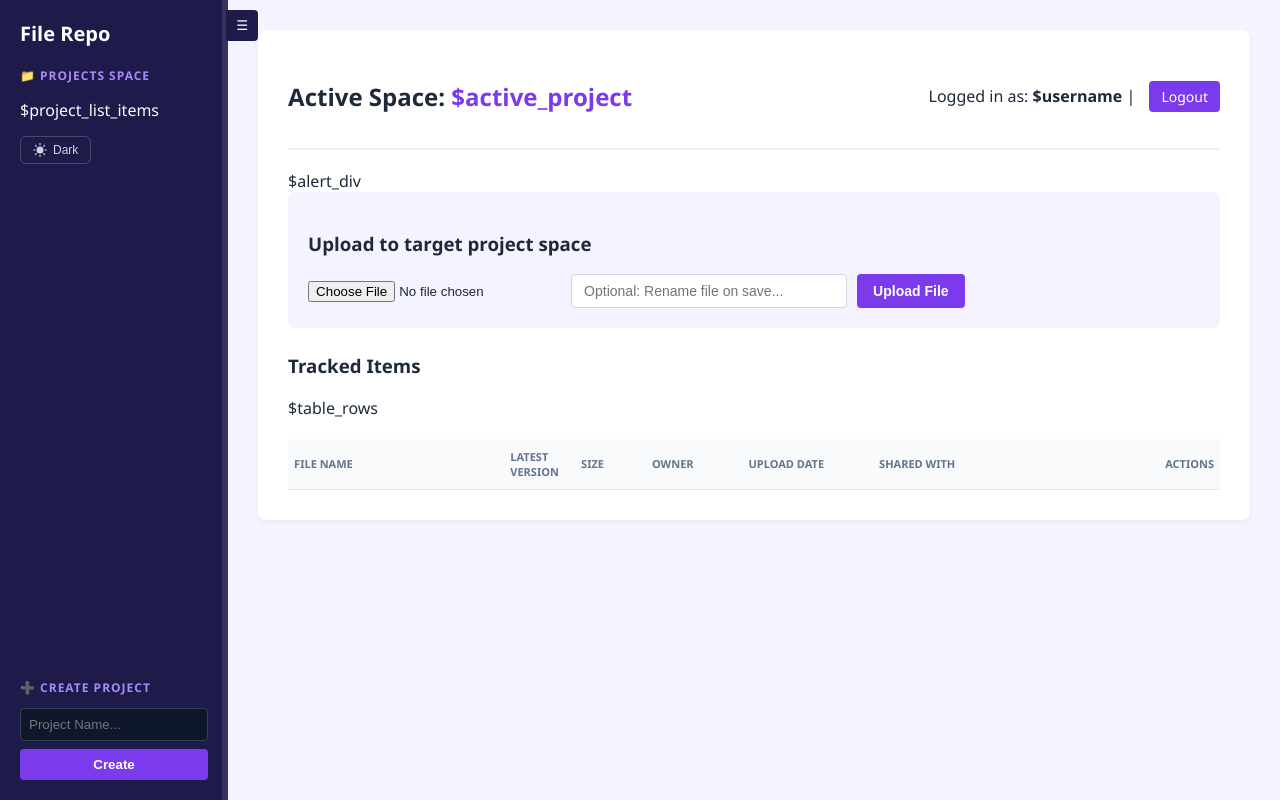
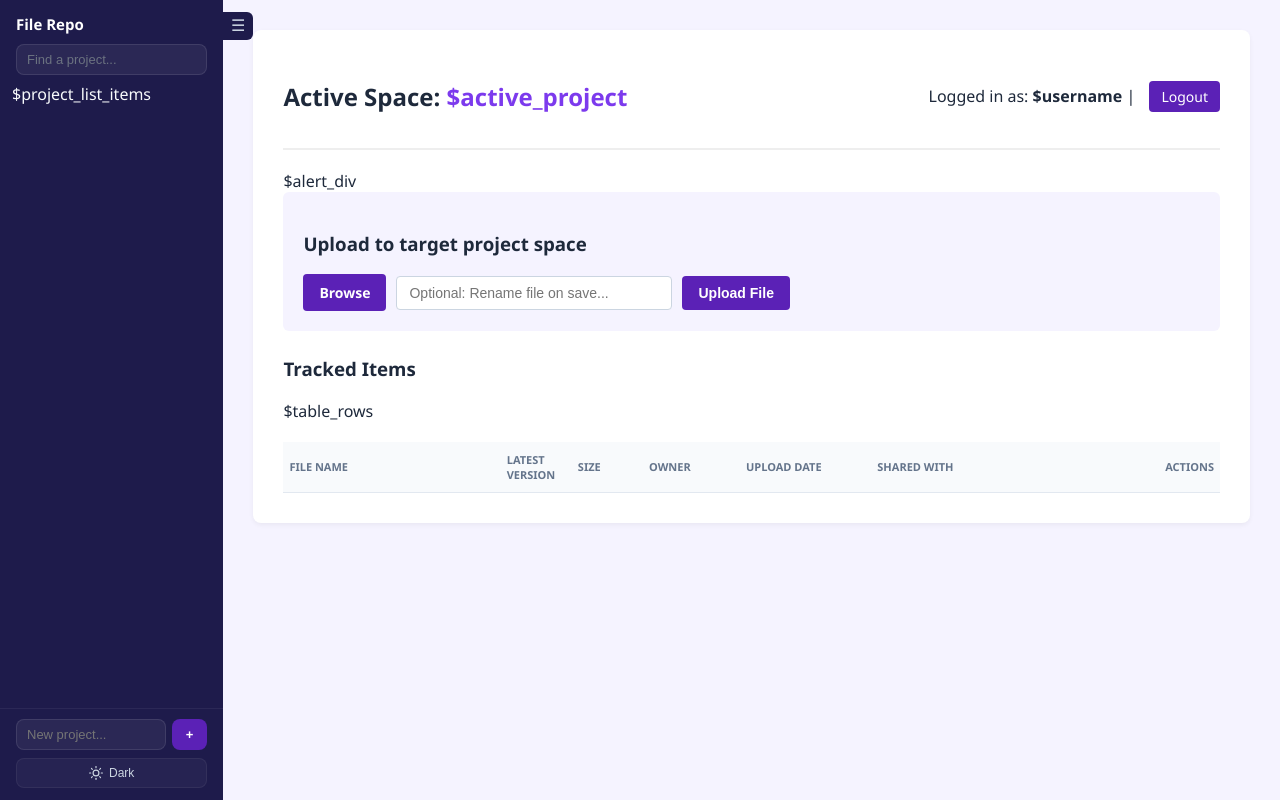
Before and after one commit to Thapisnu-BIT/Centralized-Team-Repository, a Python web app: template templates/dashboard.html in a window 1280 px wide. Run offline with Jinja, Linux system fonts and the light colour scheme; the template is opened without the code that fills it, so the values that code supplies are empty.

Commit message:
Fixed Frontend bugs like collapsing of sidebar,added Day Light mode

```diff
--- a/app.py
+++ b/app.py
@@ -62,6 +62,9 @@
             # Added target route mapping for multi-user resource assignment
             active_project = query.get('project', ['Default'])[0]
             routes.handle_share_route(self, query, username, active_project)
+        elif path == '/revoke':
+            active_project = query.get('project', ['Default'])[0]
+            routes.handle_revoke_route(self, query, username, active_project)
         elif path == '/logout':
             routes.handle_logout_route(self)
         else:
@@ -107,7 +110,7 @@
             self.send_error(404, "Endpoint Not Found")
 
 if __name__ == '__main__':
-    server_address = ('10.150.252.15', 8000)
+    server_address = ('', 8000)
     httpd = HTTPServer(server_address, RepositoryRequestHandler)
     print("Serving secure distributed workspace on http://127.0.0.1:8000 ...")
     try:
--- a/helpers.py
+++ b/helpers.py
@@ -14,6 +14,10 @@
     """Removes path traversal strings and formatting issues from client file inputs."""
     return os.path.basename(filename).replace("/", "").replace("\\", "").replace('"', '')
 
+def js_escape(s):
+    """Escapes a string for safe embedding in single-quoted JavaScript strings."""
+    return s.replace('\\', '\\\\').replace("'", "\\'").replace('\n', '\\n').replace('\r', '\\r')
+
 def render_template(template_name, context):
     """Reads an HTML template and cleanly injects Python dictionary objects using $ placeholders."""
     template_path = os.path.join(TEMPLATE_DIR, template_name)
--- a/templates/dashboard.html
+++ b/templates/dashboard.html
@@ -28,57 +28,83 @@
             --accent: #7c3aed;
             --accent-hover: #6d28d9;
             --accent-light: #a78bfa;
+            --btn-primary: #5b21b6;
+            --btn-primary-hover: #4c1d95;
+            --error: #dc3545;
+            --success: #155724;
             --version-bg: #e2e8f0;
             --row-hover: #fafaff;
         }
         [data-theme="dark"] {
-            --bg-body: #0c0820;
-            --bg-sidebar: #0a0718;
-            --bg-sidebar-hover: #1a1040;
-            --bg-card: #130c2e;
-            --bg-upload: #1a1040;
-            --bg-input: #1a1035;
-            --bg-table-header: #1a1040;
-            --bg-dialog: #1a1040;
-            --text-primary: #e8e0f0;
-            --text-secondary: #a78bfa;
-            --text-muted: #7c6a9a;
-            --text-sidebar: #f0e8ff;
-            --text-sidebar-item: #b8a8d8;
-            --text-sidebar-muted: #6b5a8a;
-            --border: #2d1b69;
-            --border-light: #2d1b69;
-            --border-input: #3d2b79;
-            --shadow: 0 2px 5px rgba(0,0,0,0.4);
-            --shadow-dialog: 0 4px 15px rgba(0,0,0,0.6);
-            --overlay: rgba(0,0,0,0.7);
+            --bg-body: #06030f;
+            --bg-sidebar: #05030d;
+            --bg-sidebar-hover: #100a22;
+            --bg-card: #0a0718;
+            --bg-upload: #0a0718;
+            --bg-input: #0a0718;
+            --bg-table-header: #0a0718;
+            --bg-dialog: #0a0718;
+            --text-primary: #d0c8e0;
+            --text-secondary: #9080b0;
+            --text-muted: #5c4e78;
+            --text-sidebar: #e0d8f0;
+            --text-sidebar-item: #9988b8;
+            --text-sidebar-muted: #5a4a78;
+            --border: #1a0e40;
+            --border-light: #1a0e40;
+            --border-input: #251555;
+            --shadow: 0 2px 5px rgba(0,0,0,0.5);
+            --shadow-dialog: 0 4px 15px rgba(0,0,0,0.7);
+            --overlay: rgba(0,0,0,0.8);
             --accent: #a78bfa;
             --accent-hover: #8b70e0;
             --accent-light: #7c3aed;
-            --version-bg: #2d1b69;
-            --row-hover: #1a1040;
+            --btn-primary: #5b21b6;
+            --btn-primary-hover: #4c1d95;
+            --error: #ef4444;
+            --success: #10b981;
+            --version-bg: #1a0e40;
+            --row-hover: #0f0a22;
         }
         * { transition: background-color 0.25s, color 0.25s, border-color 0.25s, box-shadow 0.25s; }
         body { font-family: 'Segoe UI', Arial, sans-serif; margin: 0; padding: 0; background: var(--bg-body); color: var(--text-primary); display: flex; height: 100vh; overflow: hidden; }
         #wrapper { display: flex; width: 100%; height: 100%; }
-        .sidebar { width: 260px; min-width: 0; background: var(--bg-sidebar); color: var(--text-sidebar); padding: 20px; display: flex; flex-direction: column; justify-content: space-between; box-sizing: border-box; position: relative; }
+        .sidebar { width: 260px; min-width: 0; background: var(--bg-sidebar); color: var(--text-sidebar); display: flex; flex-direction: column; box-sizing: border-box; position: relative; }
         .sidebar.transition { transition: width 0.25s ease; }
-        .sidebar.collapsed { width: 0 !important; padding: 0; }
-        .sidebar-resizer { width: 6px; cursor: ew-resize; position: absolute; right: 0; top: 0; bottom: 0; background: rgba(255, 255, 255, 0.1); }
-        .sidebar-toggle { position: absolute; top: 10px; right: -30px; background: var(--bg-sidebar); color: white; border: none; padding: 8px 10px; cursor: pointer; border-radius: 0 4px 4px 0; z-index: 100; }
-        .sidebar.collapsed .sidebar-toggle { right: -30px; border-radius: 0 4px 4px 0; }
-        .sidebar > *:not(.sidebar-toggle):not(.sidebar-resizer) { opacity: 1; transition: opacity 0.3s ease-in-out; }
+        .sidebar.collapsed { width: 0 !important; padding: 0 !important; }
+        .sidebar-resizer { width: 5px; cursor: ew-resize; position: absolute; right: 0; top: 0; bottom: 0; z-index: 10; }
+        .sidebar-resizer:hover { background: var(--accent); opacity: 0.3; }
+        .sidebar-toggle { position: absolute; top: 12px; right: -30px; background: var(--bg-sidebar); color: var(--text-sidebar-item); border: none; padding: 6px 8px; cursor: pointer; border-radius: 0 6px 6px 0; font-size: 16px; line-height: 1; z-index: 100; }
+        .sidebar-toggle:hover { background: var(--bg-sidebar-hover); color: #fff; }
+        .sidebar.collapsed .sidebar-toggle { right: -30px; }
+        .sidebar > *:not(.sidebar-toggle):not(.sidebar-resizer) { opacity: 1; transition: opacity 0.3s ease; min-width: 0; }
         .sidebar.collapsed > *:not(.sidebar-toggle):not(.sidebar-resizer) { opacity: 0; pointer-events: none; }
 
-        .sidebar h2 { margin: 0 0 10px 0; color: #fff; font-size: 20px; }
-        .sidebar h3 { margin-top: 20px; color: var(--accent-light); font-size: 12px; text-transform: uppercase; letter-spacing: 1px; }
-        .project-list { list-style: none; padding: 0; margin: 15px 0; flex-grow: 1; overflow-y: auto; }
-        .project-item a { display: block; padding: 10px; color: var(--text-sidebar-item); text-decoration: none; border-radius: 6px; margin-bottom: 5px; font-weight: 500; }
-        .project-item.active a { background: var(--accent); color: white; }
-        .project-item a:hover:not(.active a) { background: var(--bg-sidebar-hover); color: white; }
-        .new-project-form input { width: 100%; padding: 8px; border: 1px solid #334155; background: #0f172a; color: white; border-radius: 4px; box-sizing: border-box; margin-bottom: 8px; }
-        .new-project-form button { width: 100%; padding: 8px; background: var(--accent); border: none; color: white; border-radius: 4px; cursor: pointer; font-weight: bold; }
-        .new-project-form button:hover { background: var(--accent-hover); }
+        .sidebar-header { display: flex; align-items: center; padding: 14px 16px 0; }
+        .sidebar-logo { font-size: 15px; font-weight: 700; color: #fff; }
+
+        .sidebar-search { padding: 10px 16px 0; }
+        .sidebar-search input { width: 100%; padding: 7px 10px; border: 1px solid rgba(255,255,255,0.1); background: rgba(255,255,255,0.06); color: var(--text-sidebar); border-radius: 8px; outline: none; font-size: 13px; box-sizing: border-box; }
+        .sidebar-search input:focus { border-color: var(--accent); background: rgba(255,255,255,0.1); }
+        .sidebar-search input::placeholder { color: var(--text-sidebar-muted); }
+
+        .sidebar-projects { flex: 1; overflow-y: auto; padding: 6px 12px 0; margin-top: 2px; }
+        .project-list { list-style: none; padding: 0; margin: 0; }
+        .project-item { margin-bottom: 1px; }
+        .project-item a { display: block; padding: 8px 12px; color: var(--text-sidebar-item); text-decoration: none; border-radius: 6px; font-size: 13px; font-weight: 500; transition: all 0.15s; white-space: nowrap; overflow: hidden; text-overflow: ellipsis; }
+        .project-item.active a { background: var(--btn-primary); color: #fff; }
+        .project-item a:not(.project-item.active a):hover { background: var(--bg-sidebar-hover); color: #fff; }
+
+        .sidebar-footer { border-top: 1px solid rgba(255,255,255,0.06); padding: 10px 16px 12px; display: flex; flex-direction: column; gap: 8px; }
+        .create-form { display: flex; gap: 6px; }
+        .create-form input { flex: 1; min-width: 0; padding: 7px 10px; border: 1px solid rgba(255,255,255,0.1); background: rgba(255,255,255,0.06); color: var(--text-sidebar); border-radius: 8px; outline: none; font-size: 13px; }
+        .create-form input:focus { border-color: var(--accent); background: rgba(255,255,255,0.1); }
+        .create-form button { padding: 7px 14px; background: var(--btn-primary); border: none; color: #fff; border-radius: 8px; cursor: pointer; font-weight: 600; font-size: 13px; white-space: nowrap; }
+        .create-form button:hover { background: var(--btn-primary-hover); }
+
+        .theme-btn { background: rgba(255,255,255,0.04); border: 1px solid rgba(255,255,255,0.06); color: var(--text-sidebar-item); padding: 7px; border-radius: 8px; cursor: pointer; font-size: 12px; display: flex; align-items: center; justify-content: center; gap: 6px; }
+        .theme-btn:hover { background: rgba(255,255,255,0.1); border-color: rgba(255,255,255,0.15); }
+        .theme-btn svg { width: 14px; height: 14px; }
 
         .main-content { flex-grow: 1; padding: 30px; overflow-y: auto; box-sizing: border-box; }
         .container { max-width: 1100px; margin: 0 auto; background: var(--bg-card); padding: 30px; border-radius: 8px; box-shadow: var(--shadow); }
@@ -96,14 +122,22 @@
         th:nth-child(6) { width: 14%; }
         th:nth-child(7) { width: 24%; }
         .actions-grid { display: flex; gap: 6px; justify-content: flex-end; align-items: center; }
+        .shared-grid { display: grid; grid-template-columns: 1fr 1fr; gap: 3px; font-size: 12px; }
+        .shared-grid span { display: flex; align-items: center; gap: 2px; background: var(--bg-upload); padding: 2px 4px; border-radius: 3px; }
+        .shared-grid em { font-style: normal; color: var(--text-muted); font-size: 11px; }
+        .text-muted { color: var(--text-muted); }
         .btn-action { display: inline-flex; align-items: center; justify-content: center; width: 32px; height: 32px; border-radius: 8px; text-decoration: none; cursor: pointer; border: none; transition: all 0.15s; }
         .btn-action:hover { filter: brightness(1.15); transform: scale(1.1); }
-        .btn-action svg { width: 16px; height: 16px; fill: currentColor; }
+        .btn-action svg { width: 16px; height: 16px; }
         .btn-share { background: #7c3aed; color: white; }
         .btn-rename { background: #f59e0b; color: white; }
         .btn-delete { background: #ef4444; color: white; }
         .btn-download { background: #10b981; color: white; }
         .btn-view { background: none; border: none; color: var(--accent); cursor: pointer; font-size: 12px; text-decoration: underline; padding: 0; white-space: nowrap; }
+        .btn-revoke { color: #ef4444; text-decoration: none; font-size: 12px; margin-left: 2px; font-weight: bold; }
+        .btn-revoke:hover { color: #dc2626; }
+        .alert-success { background: var(--bg-upload); color: var(--text-primary); padding: 10px; margin-bottom: 15px; border-radius: 4px; border-left: 4px solid #10b981; }
+        .alert-error { background: var(--bg-upload); color: var(--text-primary); padding: 10px; margin-bottom: 15px; border-radius: 4px; border-left: 4px solid #ef4444; }
         .version-badge { background: var(--version-bg); padding: 2px 6px; border-radius: 4px; font-size: 12px; color: var(--text-primary); }
         .badge-owner { color: var(--accent); font-size: 11px; }
         .badge-shared { color: var(--text-muted); font-size: 11px; }
@@ -115,6 +149,11 @@
 
         .upload-form-inline { display: flex; gap: 10px; align-items: center; flex-wrap: wrap; margin-top: 15px; }
         .upload-form-inline input[type="text"] { padding: 8px 12px; border: 1px solid var(--border-input); border-radius: 4px; min-width: 250px; font-size: 14px; background: var(--bg-input); color: var(--text-primary); }
+        .file-label { position: relative; display: inline-block; cursor: pointer; }
+        .file-label input { position: absolute; opacity: 0; width: 0; height: 0; }
+        .file-label span { display: inline-block; padding: 9px 16px; background: var(--btn-primary); color: #fff; border-radius: 4px; font-weight: bold; font-size: 14px; cursor: pointer; }
+        .file-label span:hover { background: var(--btn-primary-hover); }
+        .file-label span::before { content: "Browse"; }
 
         dialog { border: none; border-radius: 8px; box-shadow: var(--shadow-dialog); padding: 25px; width: 400px; max-width: 90%; background: var(--bg-dialog); color: var(--text-primary); }
         dialog::backdrop { background: var(--overlay); }
@@ -125,10 +164,6 @@
         .dialog-actions button:last-child { background: var(--accent); color: white; }
         .dialog-actions button:last-child:hover { background: var(--accent-hover); }
 
-        .theme-toggle { display: flex; align-items: center; gap: 8px; margin-top: 12px; }
-        .theme-toggle button { background: none; border: 1px solid rgba(255,255,255,0.2); color: var(--text-sidebar-item); padding: 6px 12px; border-radius: 6px; cursor: pointer; font-size: 12px; display: flex; align-items: center; gap: 6px; }
-        .theme-toggle button:hover { background: rgba(255,255,255,0.1); }
-        .theme-toggle svg { width: 14px; height: 14px; fill: currentColor; }
     </style>
 
     <script>
@@ -190,37 +225,38 @@
 
 <div id="wrapper">
     <div class="sidebar" id="sidebar">
+        <div class="sidebar-header">
+            <span class="sidebar-logo">File Repo</span>
+        </div>
         <button class="sidebar-toggle" id="sidebar-toggle">&#9776;</button>
         <div class="sidebar-resizer" id="sidebar-resizer"></div>
-        <div>
-            <h2>File Repo</h2>
-            <h3>📁 Projects Space</h3>
+        <div class="sidebar-search">
+            <input type="text" placeholder="Find a project..." oninput="filterProjects(this.value)">
+        </div>
+        <div class="sidebar-projects">
             <ul class="project-list">
                 $project_list_items
             </ul>
-        <div class="theme-toggle">
-            <button id="theme-btn">
+        </div>
+        <div class="sidebar-footer">
+            <form class="create-form" method="POST" action="/create-project">
+                <input type="text" name="project_name" placeholder="New project..." required pattern="[A-Za-z0-9_\\-]+">
+                <button type="submit">+</button>
+            </form>
+            <button class="theme-btn" id="theme-btn">
                 <svg viewBox="0 0 24 24" id="theme-icon" fill="none" stroke="currentColor" stroke-width="2" stroke-linecap="round" stroke-linejoin="round"><path d="M21 12.79A9 9 0 1 1 11.21 3 7 7 0 0 0 21 12.79z"/></svg>
                 <span id="theme-label">Dark</span>
             </button>
-        </div>
-    </div>
-    <div class="new-project-form">
-            <h3>➕ Create Project</h3>
-            <form method="POST" action="/create-project">
-                <input type="text" name="project_name" placeholder="Project Name..." required pattern="[A-Za-z0-9_\\-]+">
-                <button type="submit">Create</button>
-            </form>
         </div>
     </div>
 
     <div class="main-content">
     <div class="container">
         <div class="header">
-            <h2>Active Space: <span style="color:#7c3aed;">$active_project</span></h2>
+            <h2>Active Space: <span style="color:var(--accent);">$active_project</span></h2>
             <div>
                 <span>Logged in as: <strong>$username</strong></span> |
-                <a href="/logout" style="background: #7c3aed; padding: 6px 12px; text-decoration: none; border-radius: 4px; color: white; font-size: 14px; margin-left: 10px;">Logout</a>
+                <a href="/logout" style="background: var(--btn-primary); padding: 6px 12px; text-decoration: none; border-radius: 4px; color: white; font-size: 14px; margin-left: 10px;">Logout</a>
             </div>
         </div>
 
@@ -230,9 +266,12 @@
             <h3>Upload to target project space</h3>
             <form method="POST" action="/upload" enctype="multipart/form-data" onsubmit="prepareUpload(event)" class="upload-form-inline">
                 <input type="hidden" name="active_project" value="$active_project">
-                <input type="file" name="repo_file" required>
+                <label class="file-label">
+                    <input type="file" name="repo_file" required>
+                    <span></span>
+                </label>
                 <input type="text" name="custom_filename" placeholder="Optional: Rename file on save...">
-                <button type="submit" style="background: #7c3aed; border: none; color: white; cursor: pointer; padding: 9px 16px; border-radius: 4px; font-weight: bold; font-size: 14px;">Upload File</button>
+                <button type="submit" style="background: var(--btn-primary); border: none; color: white; cursor: pointer; padding: 9px 16px; border-radius: 4px; font-weight: bold; font-size: 14px;">Upload File</button>
             </form>
         </div>
 
@@ -350,6 +389,16 @@
         const resizer = document.getElementById('sidebar-resizer');
         const toggleButton = document.getElementById('sidebar-toggle');
 
+        function filterProjects(query) {
+            const items = document.querySelectorAll('.project-item');
+            const lower = query.toLowerCase();
+            items.forEach(item => {
+                const link = item.querySelector('a');
+                const match = !query || link.textContent.toLowerCase().includes(lower);
+                item.style.display = match ? '' : 'none';
+            });
+        }
+
         let isResizing = false;
         let lastWidth = '260px';
 
```
Also changed, not shown: database.py (+17 -0 lines), routes.py (+29 -13 lines), templates/login.html (+9 -8 lines).
